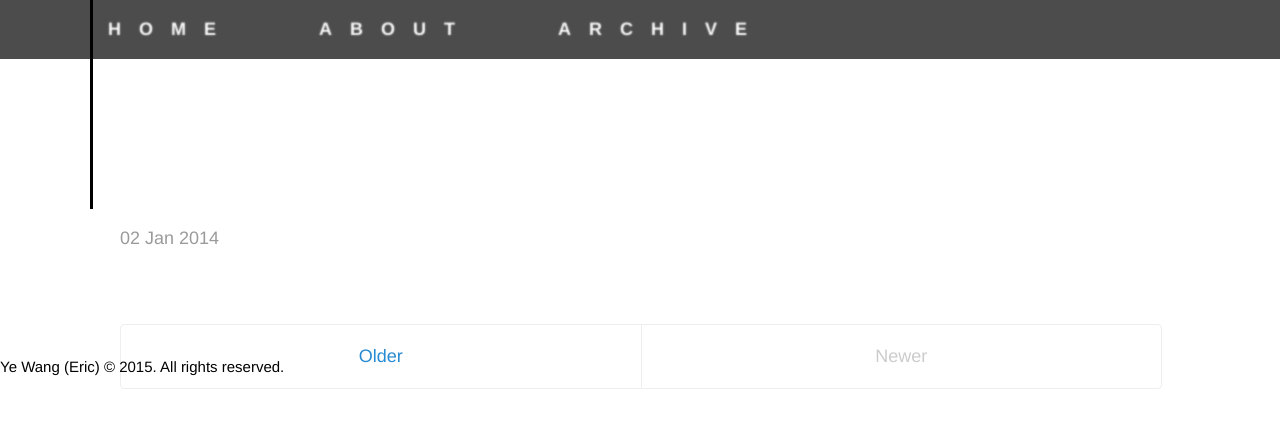
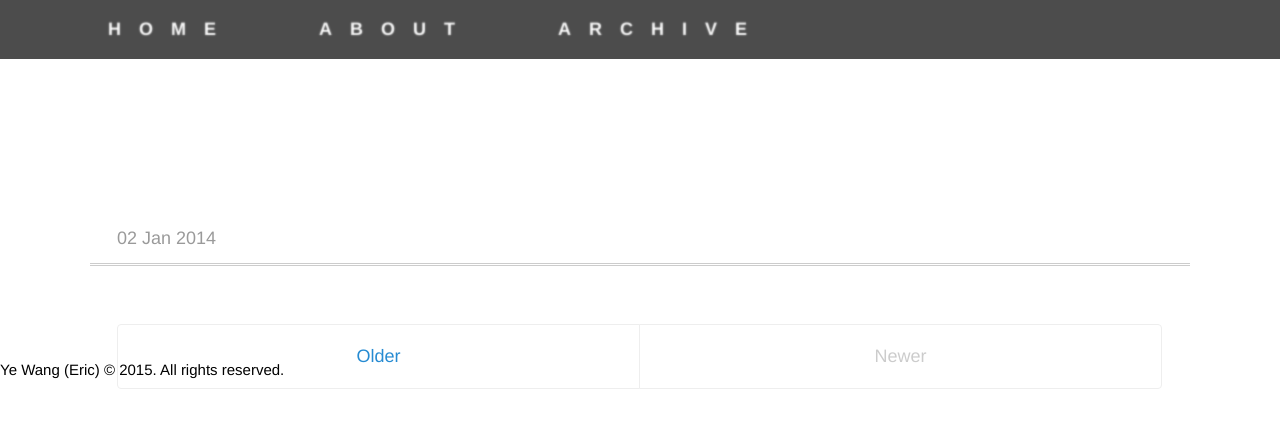
Before and after one commit to ericyewang/ericyewang.github.io, a Jekyll site: the page built from index.html, in a window 1280 px wide. Shown: the top 428 px of the page. Built offline with Jekyll 4.4.1, drawn with Linux system fonts in a browser that asks for light colours; the list of posts is cut into pages by our own code.

Commit message:
Update _layout.scss

```diff
--- a/_sass/_layout.scss
+++ b/_sass/_layout.scss
@@ -18,9 +18,9 @@ main {
   margin-right: 5rem;
   border-top-style: none;
   border-right-style: none;
-  border-bottom-style: none;
-  border-left-style: solid;
-  border-color: #000;
+  border-bottom-style: double;
+  border-left-style: none;
+  border-color: #CCCCCC;
 }
 
 footer {
```
